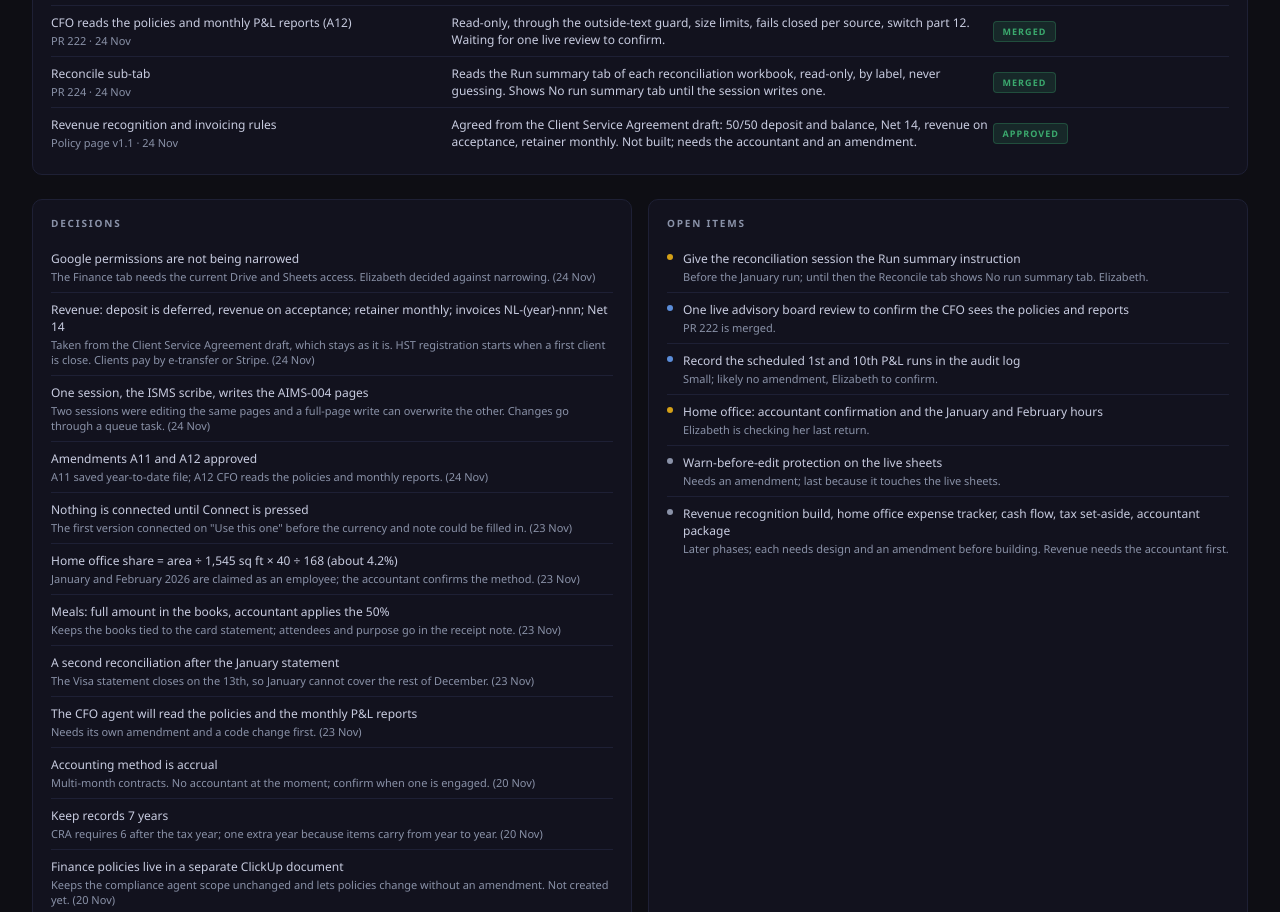
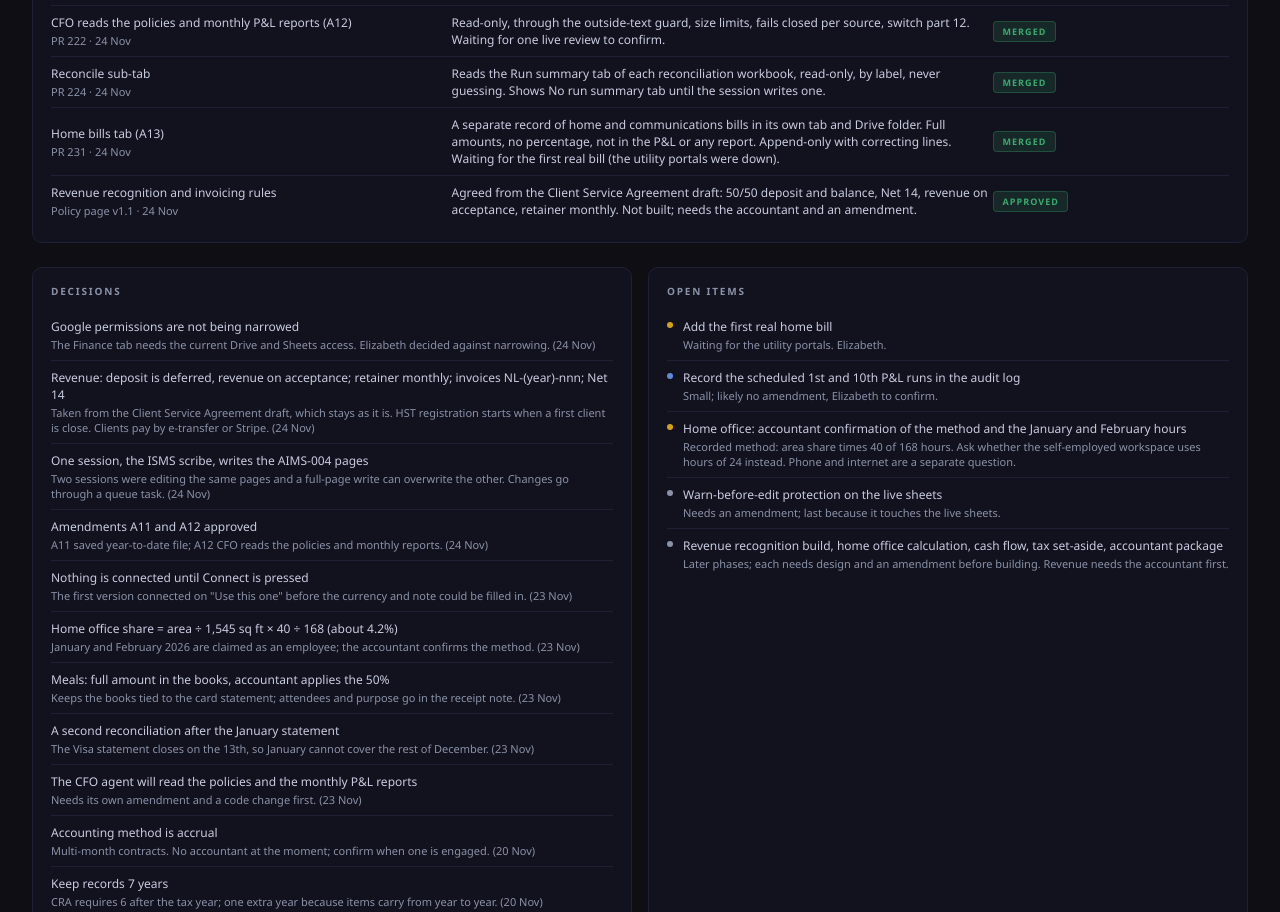
Before and after one commit to elizabethlemoine33-commits/northlight-pmo, a plain HTML site: page finance-tab/phase-1.html in a window 1280 px wide. Shown: the part 1097-2009 px from the top of the page. Drawn offline with Linux system fonts and the light colour scheme.

Commit message:
finance-tab: end of day 24 Nov (later): Home bills, CFO check passed, Reconcile on a real run
Co-Authored-By: Claude Sonnet 5.5 <noreply@anthropic.com>

```diff
--- a/finance-tab/phase-1.html
+++ b/finance-tab/phase-1.html
@@ -106,11 +106,11 @@
 <div class="progress-section">
   <div class="progress-header">
     <div class="progress-label">Phase 1 Progress</div>
-    <div class="progress-pct">95%</div>
+    <div class="progress-pct">97%</div>
   </div>
-  <div class="progress-bar-bg"><div class="progress-bar-fill" style="width: 95%;"></div></div>
+  <div class="progress-bar-bg"><div class="progress-bar-fill" style="width: 97%;"></div></div>
   <div class="progress-counts">
-    <div class="progress-count"><strong>16</strong> pieces shipped</div>
+    <div class="progress-count"><strong>17</strong> pieces shipped</div>
     <div class="progress-count"><strong>5</strong> open items</div>
     <div class="progress-count">Estimate, set by hand</div>
   </div>
@@ -203,6 +203,11 @@
           <td style="width: 20%"><span class="badge badge-done">Merged</span></td>
         </tr>
         <tr>
+          <td style="width: 34%"><div class="block-name">Home bills tab (A13)</div><div class="block-note">PR 231 · 24 Nov</div></td>
+          <td style="width: 46%"><div class="block-name">A separate record of home and communications bills in its own tab and Drive folder. Full amounts, no percentage, not in the P&amp;L or any report. Append-only with correcting lines. Waiting for the first real bill (the utility portals were down).</div></td>
+          <td style="width: 20%"><span class="badge badge-done">Merged</span></td>
+        </tr>
+        <tr>
           <td style="width: 34%"><div class="block-name">Revenue recognition and invoicing rules</div><div class="block-note">Policy page v1.1 · 24 Nov</div></td>
           <td style="width: 46%"><div class="block-name">Agreed from the Client Service Agreement draft: 50/50 deposit and balance, Net 14, revenue on acceptance, retainer monthly. Not built; needs the accountant and an amendment.</div></td>
           <td style="width: 20%"><span class="badge badge-done">Approved</span></td>
@@ -234,18 +239,18 @@
   </div>
   <div class="card">
     <div class="card-label">Open items</div>
-    <div class="issue-item"><div class="issue-dot dot-yellow"></div><div><div class="issue-text">Give the reconciliation session the Run summary instruction</div><div class="issue-note">Before the January run; until then the Reconcile tab shows No run summary tab. Elizabeth.</div></div></div>
-    <div class="issue-item"><div class="issue-dot dot-blue"></div><div><div class="issue-text">One live advisory board review to confirm the CFO sees the policies and reports</div><div class="issue-note">PR 222 is merged.</div></div></div>
+    <div class="issue-item"><div class="issue-dot dot-yellow"></div><div><div class="issue-text">Add the first real home bill</div><div class="issue-note">Waiting for the utility portals. Elizabeth.</div></div></div>
     <div class="issue-item"><div class="issue-dot dot-blue"></div><div><div class="issue-text">Record the scheduled 1st and 10th P&amp;L runs in the audit log</div><div class="issue-note">Small; likely no amendment, Elizabeth to confirm.</div></div></div>
-    <div class="issue-item"><div class="issue-dot dot-yellow"></div><div><div class="issue-text">Home office: accountant confirmation and the January and February hours</div><div class="issue-note">Elizabeth is checking her last return.</div></div></div>
+    <div class="issue-item"><div class="issue-dot dot-yellow"></div><div><div class="issue-text">Home office: accountant confirmation of the method and the January and February hours</div><div class="issue-note">Recorded method: area share times 40 of 168 hours. Ask whether the self-employed workspace uses hours of 24 instead. Phone and internet are a separate question.</div></div></div>
     <div class="issue-item"><div class="issue-dot dot-muted"></div><div><div class="issue-text">Warn-before-edit protection on the live sheets</div><div class="issue-note">Needs an amendment; last because it touches the live sheets.</div></div></div>
-    <div class="issue-item"><div class="issue-dot dot-muted"></div><div><div class="issue-text">Revenue recognition build, home office expense tracker, cash flow, tax set-aside, accountant package</div><div class="issue-note">Later phases; each needs design and an amendment before building. Revenue needs the accountant first.</div></div></div>
+    <div class="issue-item"><div class="issue-dot dot-muted"></div><div><div class="issue-text">Revenue recognition build, home office calculation, cash flow, tax set-aside, accountant package</div><div class="issue-note">Later phases; each needs design and an amendment before building. Revenue needs the accountant first.</div></div></div>
   </div>
 </div>
 
 <div class="grid">
   <div class="card grid-full">
     <div class="card-label">Activity</div>
+    <div class="activity-item"><div class="activity-date">2026-11-24 (later)</div><div class="activity-text">The live CFO check passed after a size-limit fix (PR 227). The Reconcile tab was checked on the real Nov 10 run and a 0 in Missing statements fixed (PR 230). The reconciliation session now writes the Run summary tab. Home bills tab merged (PR 231, A13). Home office research done: owner, so no rent; CCA not claimed; 2026 likely a loss year, so any home office amount carries forward.</div></div>
     <div class="activity-item"><div class="activity-date">2026-11-24</div><div class="activity-text">Revenue and invoicing rules agreed and written to the policies document. A11 and A12 approved and applied through the new ISMS scribe session. Saved year-to-date file live (PR 220), CFO reads the policies and reports (PR 222) and the Reconcile tab (PR 224) merged. Home office tracker added to the backlog.</div></div>
     <div class="activity-item"><div class="activity-date">2026-11-23</div><div class="activity-text">Receipts tab, the approved policies document, the Policies tab and the Activity tab all live (PRs 204, 206, 211, 213). A9 added to the ISMS.</div></div>
     <div class="activity-item"><div class="activity-date">2026-11-20</div><div class="activity-text">Receipt link and Drive match, health strip, Reports sub-tab, chart fix and the regenerate-after-Apply offer all merged (PRs 194, 195, 199, 200, 201, 202, 203). Project registered in the PMO.</div></div>
```
Also changed, not shown: 3 other files.
